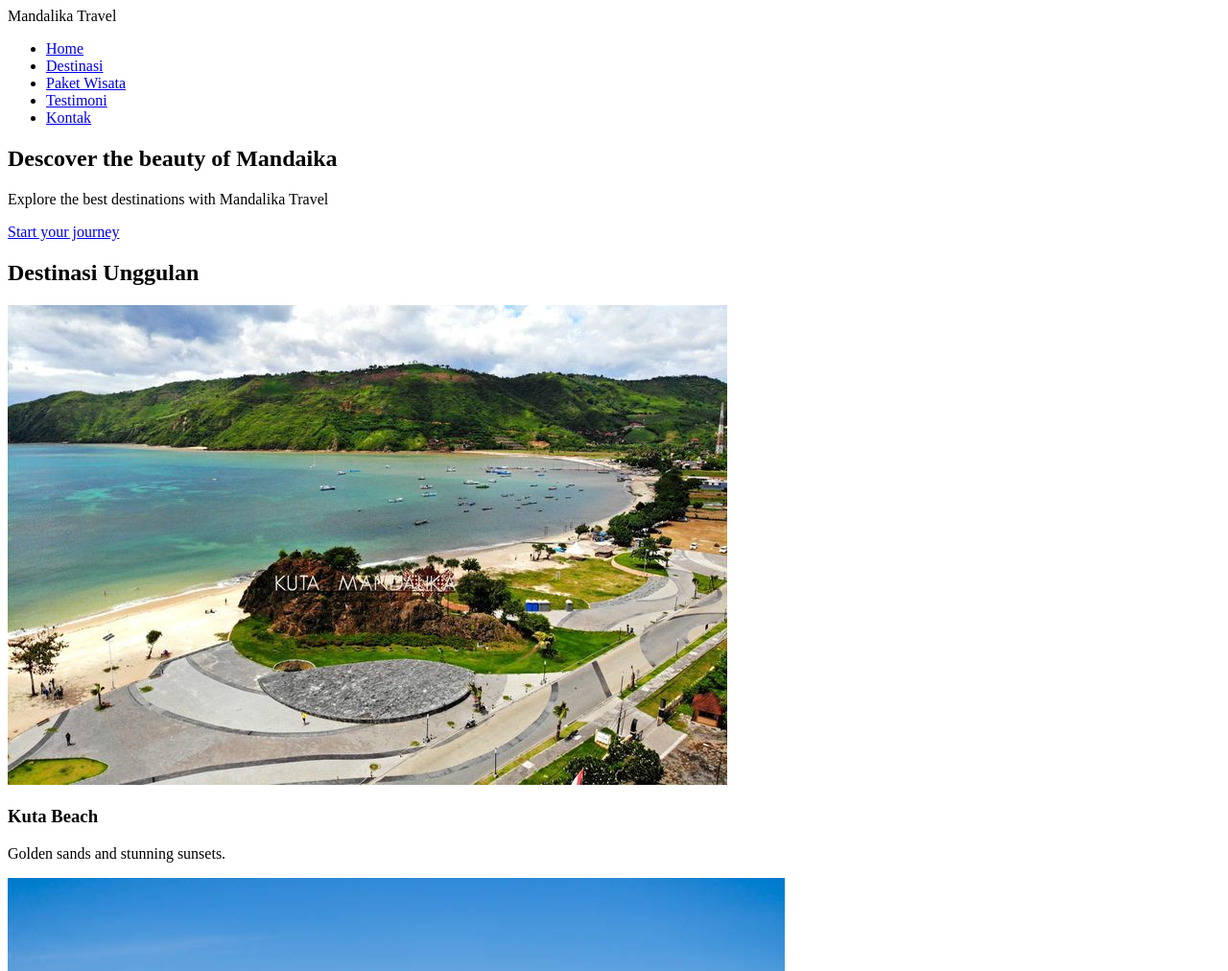
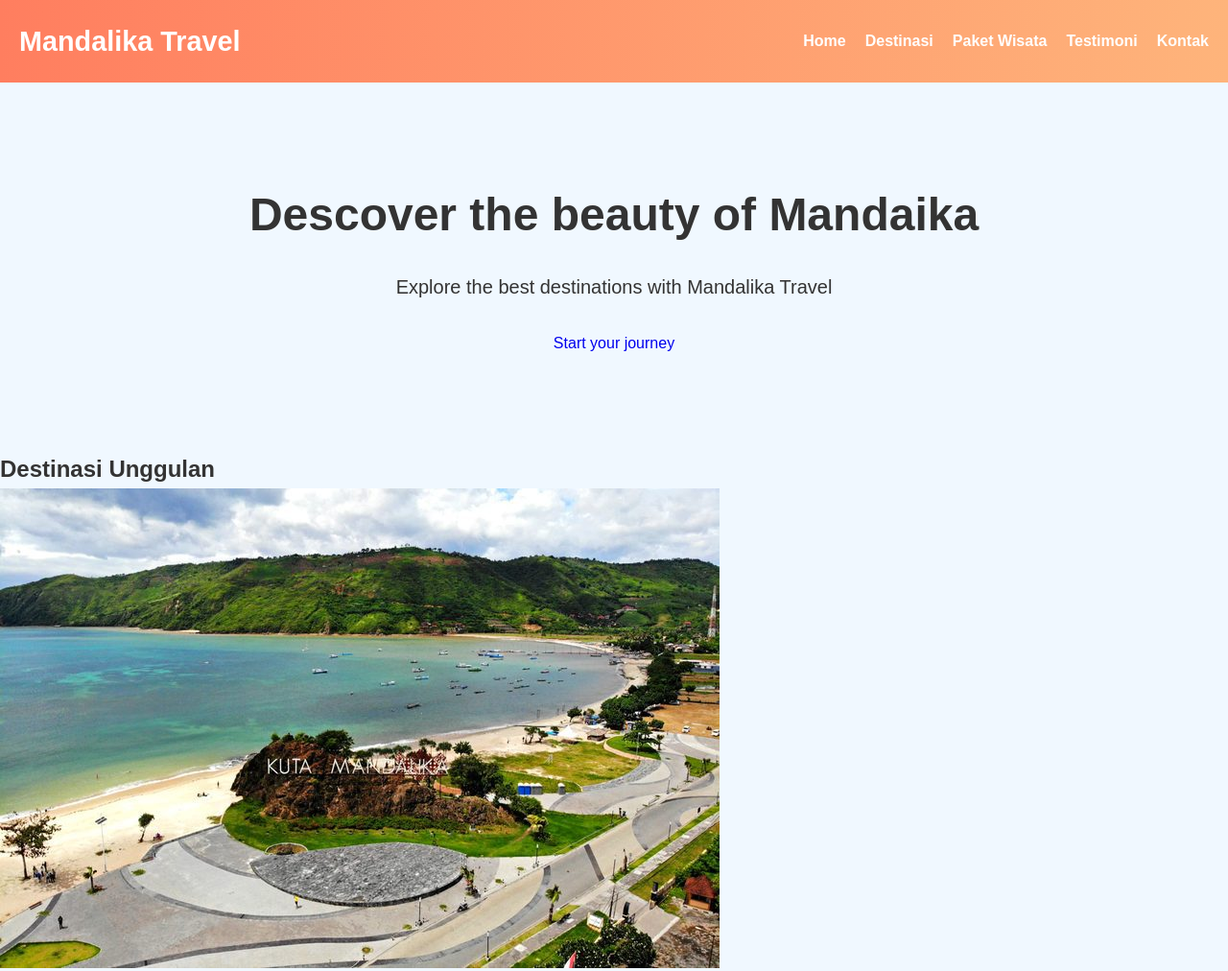
Before and after one commit to alimahatma/pelatihan-forntend, a plain HTML site: page index.html in a window 1280 px wide. Shown: the top 1012 px of the page at 96% size. Drawn offline with Linux system fonts and the light colour scheme.

Commit message:
menambahkan kode style.css untuk edit all body, header, navigasi, dan hero

```diff
--- a/css/style.css
+++ b/css/style.css
@@ -6,3 +6,64 @@ body, h1, h2, h3, p, ul, li, a {
     text-decoration: none;
     font-family: 'Arial', sans-serif;
 }
+
+body {
+    background-color: #f0f8ff;
+    color: #333;
+    line-height: 1.6;
+}
+
+header {
+    background: linear-gradient(to right, #ff7e5f, #feb47b);
+    padding: 20px;
+    display: flex;
+    justify-content: space-between;
+    align-items: center;
+    color: white;
+}
+
+.logo {
+    font-size: 1.8rem;
+    font-weight: bold;
+}
+
+nav ul {
+    display: flex;
+    gap: 20px;
+}
+nav a {
+    color: white;
+    font-weight: bold;
+    transition: color 0.3s;
+}
+nav a:hover {
+    color: #f0f8ff;
+}
+
+.hero {
+    color: white;
+    text-align: center;
+    padding: 100px 20px;
+}
+.hero h1 {
+    font-size: 48px;
+    margin-bottom: 20px;
+    color: #333;
+}
+.hero p {
+    font-size: 20px;
+    margin-bottom: 30px;
+    color: #333;
+}
+.hero .btn-cta {
+    display: inline-block;
+    background: #83c5be;
+    color: #333;
+    padding: 10px 20px;
+    text-decoration: none;
+    font-weight: bold;
+    border-radius: 5px;
+}
+.hero .btn-cta:hover {
+    background: #028090;
+}
--- a/index.html
+++ b/index.html
@@ -3,6 +3,7 @@
 <head>
     <meta charset="UTF-8">
     <meta name="viewport" content="width=device-width, initial-scale=1.0">
+    <link rel="stylesheet" href="css/style.css">
     <title>Mandalika Travel Agency</title>
 </head>
 <body>
```
Also changed, not shown: img/hero_1.jpg (added), img/hero_2.jpg (added), img/hero_3.jpg (added), img/hero_4.jpg (added).
